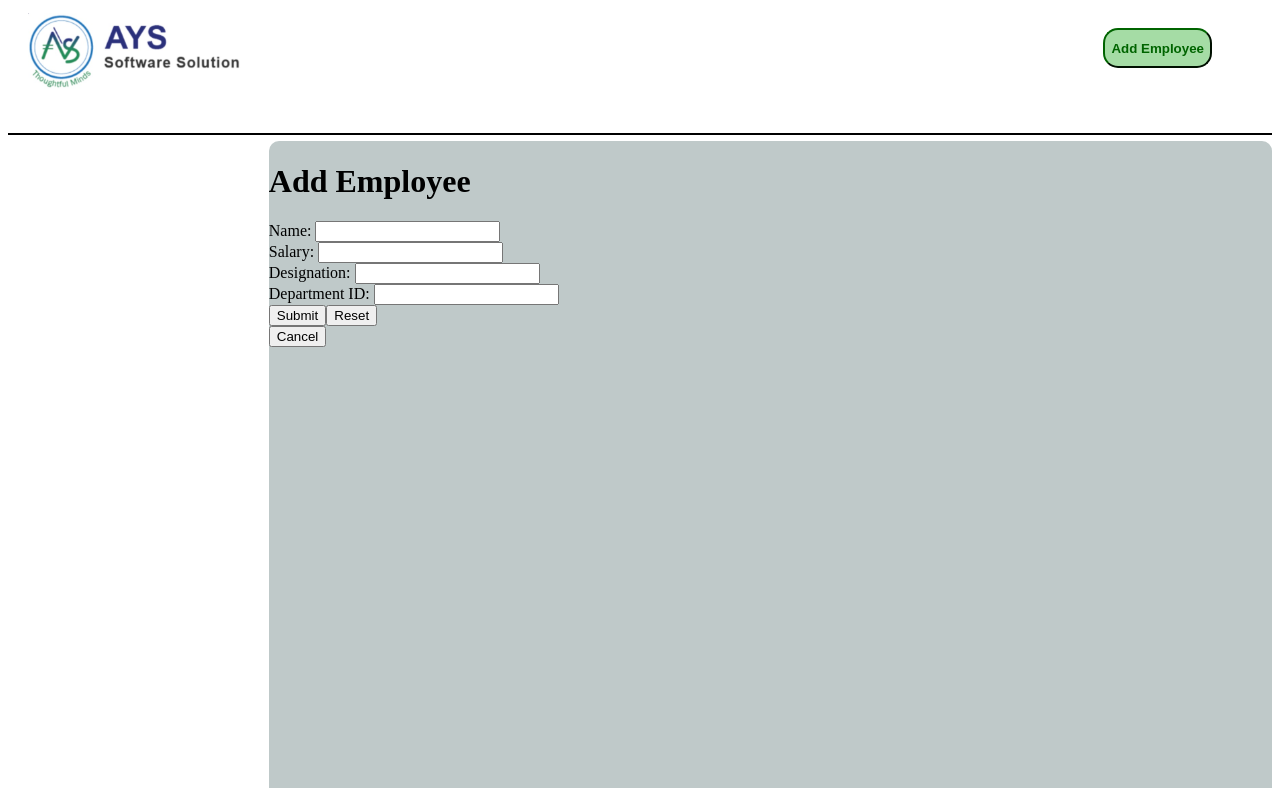
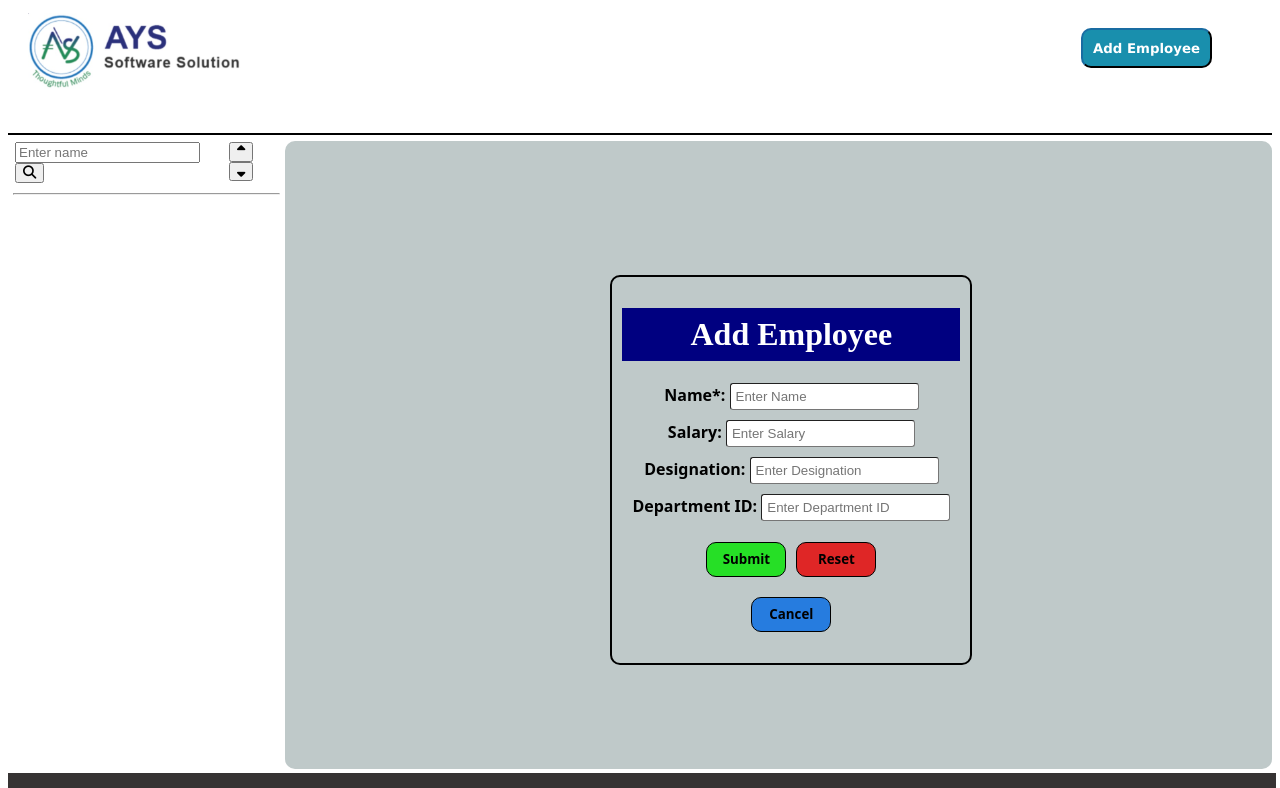
Before and after one commit to prerana2003/js, a plain HTML site: page Employees/index.html in a window 1280 px wide. Both pictures are taken after a click on the button "Add Employee". Shown: the top 788 px of the page. Drawn offline with Linux system fonts and the light colour scheme.

Commit message:
forth commit

```diff
--- a/Employees/index.html
+++ b/Employees/index.html
@@ -1,6 +1,7 @@
 <html>
     <head>
         <title>try</title>
+        <script src="https://kit.fontawesome.com/6ca7ce3909.js" crossorigin="anonymous"></script>
         <script src="index.js"></script>
         <link rel="stylesheet" href="style.css">
     </head>
--- a/Employees/index.js
+++ b/Employees/index.js
@@ -1,13 +1,15 @@
 let employees = {}
 let empObj = {};
-//     name: "tena",
-//     salary: 25425,
-//     designation: "comp",
-//     deptid: "D1"
-// }
+let filterobj = {}
+let empNameArr = [];
+
 
 let num = 1;
 const addEmp = (empObj) =>{
+    if(empObj.name === undefined){
+        alert("please enter information")
+    }
+    else{
         let Emp_id = "Emp" + num;
         employees[Emp_id] = {
             ID: Emp_id,
@@ -16,7 +18,20 @@ const addEmp = (empObj) =>{
             Designation: empObj.designation,
             Department_ID: empObj.deptid
         }
+        num++;
+        let list = document.getElementById("emp_list")
+        const listItem = document.createElement("li")
+        listItem.textContent= employees[Emp_id].Name
+        list.appendChild(listItem)
+        empObj.name = undefined
+    }
 
+    openForm();
+}
+
+console.log(employees)
+
+function addInList(){
     let list = document.getElementById("emp_list")
     for(let x in employees){
         if(employees.hasOwnProperty(x)){
@@ -25,20 +40,7 @@ const addEmp = (empObj) =>{
             list.appendChild(listItem)
         }
     }
-    // return "Employee Successfully created";
 }
-
-
-
-// addEmp(empObj)
-
-// addEmp("Teena",30000,"Soft. Dev","D2")
-// addEmp("Nita",90000,"Manager","D1")
-// addEmp("Nita",70000,"Project Manager","D1")
-// addEmp("Neela",40000,"HR","D2")
-// addEmp("Minu",80000,"DevOps","D3")
-// addEmp("Sita",30000,"HR","D2")
-// addEmp("Rita",30000,"HR","D2")
 
 
 const renderUI = () =>{
@@ -76,18 +78,61 @@ const renderUI = () =>{
     sidebardiv.setAttribute("id","side_bar_div")
     contentdiv.appendChild(sidebardiv)
 
+    let searchFilterDiv = document.createElement("div")
+    searchFilterDiv.setAttribute("id","search_filter_div")
+    sidebardiv.appendChild(searchFilterDiv)
+
+    // ------------searchByName-------------------
+    let searchdiv = document.createElement("div")
+    searchdiv.setAttribute("id","search_div")
+    searchFilterDiv.appendChild(searchdiv)
+
+    let searchInp = document.createElement("input")
+    searchInp.setAttribute("id","search_Inp")
+    searchInp.placeholder = "Enter name"
+    searchInp.addEventListener('input',function(){
+        filterobj.searchinp = searchInp.value
+    })
+    searchdiv.appendChild(searchInp)
+
+    let searchbtn = document.createElement("button")
+    searchbtn.setAttribute("id","search_btn")
+    searchbtn.innerHTML = '<i class="fa-solid fa-magnifying-glass"></i>';
+    searchbtn.addEventListener('click',searching)
+    searchdiv.appendChild(searchbtn)
+
+    let filterdiv = document.createElement("div")
+    filterdiv.setAttribute("id","filter_div")
+    searchFilterDiv.appendChild(filterdiv)
+
+    let ascBtn = document.createElement("button")
+    ascBtn.setAttribute("id","asc_btn")
+    ascBtn.setAttribute("class","sortbtn")
+    ascBtn.innerHTML = '<i class="fa-solid fa-sort-up"></i>'
+    ascBtn.addEventListener('click', function(){
+        ascendingSort();
+        ascBtn.style.backgroundColor = "blue"
+        // ascBtn.style.borderWidth = "3px"
+
+    })
+    filterdiv.appendChild(ascBtn)
+
+    let dscBtn = document.createElement("button")
+    dscBtn.setAttribute("id","dsc_btn")
+    dscBtn.setAttribute("class","sortbtn")
+    dscBtn.innerHTML = '<i class="fa-solid fa-sort-down"></i>'
+    dscBtn.addEventListener('click', function(){
+        decendingSort();
+        dscBtn.style.backgroundColor = "blue"
+    })
+    filterdiv.appendChild(dscBtn)
+
+    let hrline = document.createElement("hr")
+    sidebardiv.appendChild(hrline)
 
     let list = document.createElement("ul")
     list.setAttribute("id","emp_list")
     sidebardiv.appendChild(list)
-
-    // for(let x in employees){
-    //     if(employees.hasOwnProperty(x)){
-    //         const listItem = document.createElement("li")
-    //         listItem.textContent= employees[x].Name
-    //         list.appendChild(listItem)
-    //     }
-    // }
 
     let maincontentdiv = document.createElement("div")
     maincontentdiv.setAttribute("id","main_content_div")
@@ -100,21 +145,25 @@ const renderUI = () =>{
     para.setAttribute("id","foot_para")
     para.innerHTML = "AYS Software Solution"
     foot.appendChild(para)
-
 }
 
 const openForm = () =>{
 
     let main = document.getElementById("main_content_div")
+    main.innerHTML= "";
+
+    let formdiv = document.createElement("div")
+    formdiv.setAttribute("id","form_div")
+    main.appendChild(formdiv)
 
     let title = document.createElement("h1")
     title.textContent = "Add Employee"
-    main.appendChild(title)
+    formdiv.appendChild(title)
 
     let addEmpForm = document.createElement("form")
     addEmpForm.setAttribute("method","post")
     addEmpForm.setAttribute("id","add_emp_form")
-    main.appendChild(addEmpForm)
+    formdiv.appendChild(addEmpForm)
 
     let inpNameDiv = document.createElement("div")
     inpNameDiv.setAttribute("id","inp_Name_Div")
@@ -123,12 +172,12 @@ const openForm = () =>{
     let entName = document.createElement("label")
     entName.setAttribute("type","label")
     entName.setAttribute("id","enter_name")
-    entName.textContent = "Name: "
+    entName.textContent = "Name*: "
     inpNameDiv.appendChild(entName)
 
     let inpName = document.createElement("input")
     inpName.setAttribute("type","text")
-    inpName.setAttribute("name","name")
+    inpName.setAttribute("placeholder","Enter Name")
     inpName.setAttribute("id","inp_Name")
     inpName.addEventListener('input',function(event){
         if(event.target.id === "inp_Name"){
@@ -149,7 +198,7 @@ const openForm = () =>{
 
     let inpSalary = document.createElement("input")
     inpSalary.setAttribute("type","text")
-    inpSalary.setAttribute("name","salary")
+    inpSalary.setAttribute("placeholder","Enter Salary")
     inpSalary.setAttribute("id","inp_Salary")
     inpSalary.addEventListener('click',function(event){
         if(event.target.id === "inp_Salary"){
@@ -170,7 +219,7 @@ const openForm = () =>{
 
     let inpDesignation = document.createElement("input")
     inpDesignation.setAttribute("type","text")
-    inpDesignation.setAttribute("name","designation")
+    inpDesignation.setAttribute("placeholder","Enter Designation")
     inpDesignation.setAttribute("id","inp_Designation")
     inpDesignation.addEventListener('input',function(event){
         if(event.target.id === "inp_Designation"){
@@ -191,7 +240,7 @@ const openForm = () =>{
 
     let inpDeptID = document.createElement("input")
     inpDeptID.setAttribute("type","text")
-    inpDeptID.setAttribute("name","deptID")
+    inpDeptID.setAttribute("placeholder","Enter Department ID")
     inpDeptID.setAttribute("id","inp_DeptID")
     inpDeptID.addEventListener('input',function(event){
         if(event.target.id === "inp_DeptID"){
@@ -199,6 +248,10 @@ const openForm = () =>{
         }
     })
     inpDeptDiv.appendChild(inpDeptID)
+
+    let error = document.createElement("p")
+    error.setAttribute("id","displayerror")
+    addEmpForm.appendChild(error)
 
     let sub_res_div = document.createElement("div")
     sub_res_div.setAttribute("id","sub_res_div")
@@ -208,39 +261,102 @@ const openForm = () =>{
     submitBtn.setAttribute("id","submit_btn")
     submitBtn.textContent = "Submit"
     submitBtn.setAttribute("onclick","addEmp(empObj)")
-    // submitBtn.addEventListener('click',renderUI)
-    // submitBtn.addEventListener('click',function(){
-    //     addEmp(empObj);
-    //     // submit(employees);
-    // })
-    // submitBtn.setAttribute("onclick")
     sub_res_div.appendChild(submitBtn)
 
     let resetBtn = document.createElement("button")
     resetBtn.setAttribute("id","reset_btn")
     resetBtn.textContent = "Reset"
+    resetBtn.addEventListener('click', openForm)
     sub_res_div.appendChild(resetBtn)
 
     let cancelBtn = document.createElement("button")
     cancelBtn.setAttribute("id","cancel_btn")
     cancelBtn.textContent = "Cancel"
-    cancelBtn.addEventListener('click', renderUI);
+    cancelBtn.addEventListener('click', function(){
+        main.innerHTML= "";
+    });
     addEmpForm.appendChild(cancelBtn)
 }
 
 
 
-// console.log(employees)
-// function submit(employees){
-//     addEmp(empObj)
-//     const lst = document.getElementById("emp_list")
-//     // alert(employees[emp1].Name)
-//     for(let x in employees){
-//         if(employees.hasOwnProperty(x)){
-//             const listItem = document.createElement("li")
-//             listItem.textContent= employees[x].Name
-//             lst.appendChild(listItem)
-//         }
-//     }
-//     // renderUI();
-// }
+function searching(){
+    let empList = document.getElementById("emp_list");
+    var listItem = Array.from(empList.children)
+
+    var new_list = [];
+    let searchVal = document.getElementById("search_Inp").value
+    if(searchVal.length<2){
+        alert("please enter minimum two characters")
+        addInList();
+        // listItem.forEach(function(item){
+        //     empList.appendChild(item);
+        // })
+    }
+    else{
+        for(let i=0;i<listItem.length;i++){
+            let k=0;
+            for(let j=0;j<listItem[i].textContent.length;j++){
+                if(searchVal[k] === listItem[i].textContent[j]){
+                    k++;
+                    if(k>=searchVal.length){
+                        new_list.push(listItem[i])
+                        break;
+                    }
+                }
+                else{
+                    break;
+                }
+            }
+        }
+        if(new_list !== null){
+            empList.innerHTML = "";
+            new_list.forEach(function(item){
+                empList.appendChild(item);
+            })
+        }
+        else{
+            alert("No such employee found")
+        }
+    }
+}
+
+function ascendingSort(){
+    document.querySelectorAll('.sortbtn').forEach(function(btn){
+        btn.style.backgroundColor = 'initial'
+    })
+
+    let empList = document.getElementById("emp_list")
+
+    var listItems = Array.from(empList.children)
+
+    listItems.sort(function(a,b){
+        return a.textContent.localeCompare(b.textContent);
+    });
+
+    empList.innerHTML = "";
+
+    listItems.forEach(function(item){
+        empList.appendChild(item)
+    })
+}
+
+function decendingSort(){
+    document.querySelectorAll('.sortbtn').forEach(function(btn){
+        btn.style.backgroundColor = 'initial'
+    })
+
+    let empList = document.getElementById("emp_list")
+
+    var listItems = Array.from(empList.children)
+
+    listItems.sort(function(a,b){
+        return b.textContent.localeCompare(a.textContent);
+    });
+
+    empList.innerHTML = "";
+
+    listItems.forEach(function(item){
+        empList.appendChild(item)
+    })
+}
--- a/Employees/style.css
+++ b/Employees/style.css
@@ -19,25 +19,42 @@ header{
     margin: auto;
     margin-top: 20px;
     margin-right: 60px;
+    padding: 10px;
     height: 40px;
-    background-color: rgb(165, 220, 165);
-    border-radius: 15px;
-    border-color: darkgreen;
-    color: darkgreen;
+    background-color: rgb(25, 143, 173);
+    border-radius: 10px;
+    border-color: rgb(12, 52, 78);
+    color: white;
     font-weight: bold;
+    font-family:Verdana, Geneva, Tahoma, sans-serif;
+}
+
+#add_emp_btn:hover{
+    background-color: white;
+    color: rgb(12, 78, 78);
 }
 
 #content_div{
-    height: 100%;
+    height: 80%;
     display: flex;
 }
 
 #side_bar_div{
-    /* margin-top: -10px; */
-    width: 25%;
+    width: 27%;
     height: 100%;
-    /* background-color:azure; */
     padding: 5px;
+}
+
+#search_filter_div{
+    display: flex;
+}
+
+#search_filter_div div{
+    margin: 2px;
+}
+
+#asc_btn{
+    margin-right: 1px;
 }
 
 #side_bar_div ul{
@@ -70,7 +87,85 @@ header{
     background-color:rgb(191, 201, 201);
     width: 100%;
     height: 100%;
+    text-align: center;
+    align-content: center;
     border-radius: 10px;
+}
+
+#form_div{
+    border: 2px solid black;
+    padding: 10px;
+    width: fit-content;
+    height: fit-content;
+    align-items: center;
+    border-radius: 10px;
+    margin-left: 33%;
+    margin-top: 3%;
+}
+
+#form_div h1{
+    padding: 8px;
+    background-color: navy;
+    color: white;
+}
+
+#form_div div{
+    margin: 10px;
+}
+
+#form_div label{
+    font-weight: bold;
+    font-family:system-ui, -apple-system, BlinkMacSystemFont, 'Segoe UI', Roboto, Oxygen, Ubuntu, Cantarell, 'Open Sans', 'Helvetica Neue', sans-serif;
+}
+
+#form_div input{
+    padding: 5px;
+    border-width: 1px;
+    border-radius: 3px;
+}
+
+#form_div button{
+    margin: 5px;
+    height: 35px;
+    width: 80px;
+    border-radius: 10px;
+    border: 1px solid black;
+    font-weight: bold;
+    font-family: system-ui, -apple-system, BlinkMacSystemFont, 'Segoe UI', Roboto, Oxygen, Ubuntu, Cantarell, 'Open Sans', 'Helvetica Neue', sans-serif;
+}
+
+#submit_btn{
+    background-color: rgb(38, 223, 38);
+    border-color: darkgreen;
+}
+
+#submit_btn:hover{
+    background-color: rgb(109, 224, 109) ;
+    border-width: 2px;
+    border-color: darkgreen;
+}
+
+#reset_btn{
+    background-color: rgb(223, 38, 38);
+    border-color: darkred;
+}
+
+#reset_btn:hover{
+    background-color: lightcoral ;
+    border-width: 2px;
+    border-color: darkred;
+}
+
+#cancel_btn{
+    background-color: rgb(38, 124, 223);
+    border-color: darkblue;
+    border-width: 2px;
+}
+
+#cancel_btn:hover{
+    background-color: rgb(128, 143, 228) ;
+    border-width: 2px;
+    border-color: darkblue;
 }
 
 
```
Lines whose indentation alone changed are shown as unchanged.
